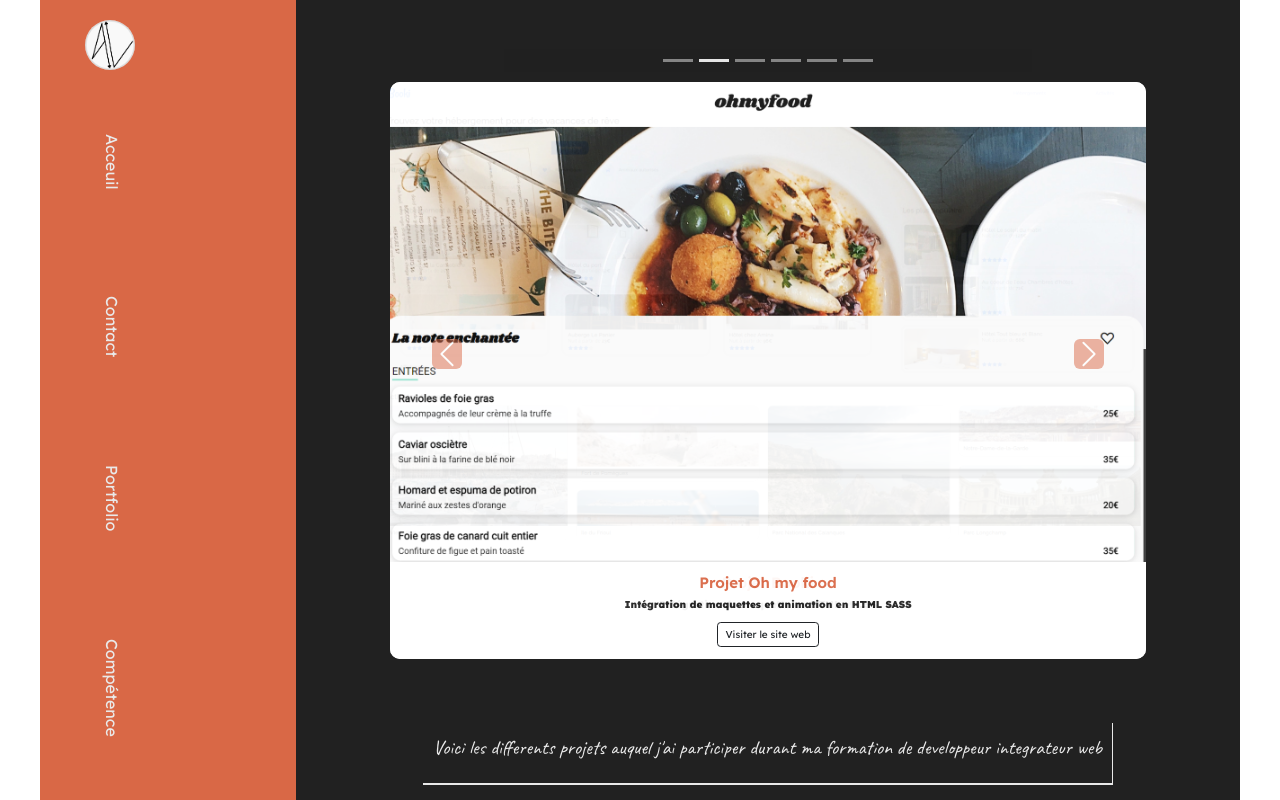
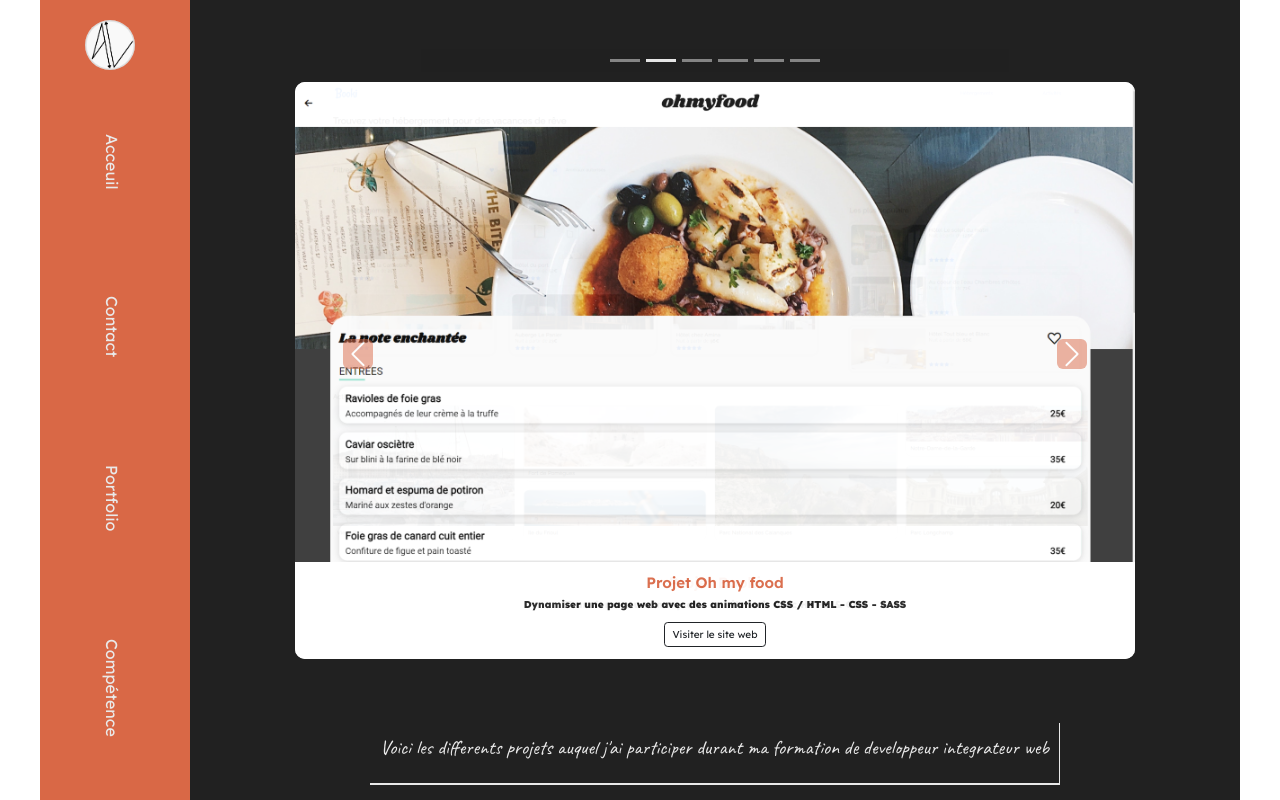
Before and after one commit to AALEMARCH/Portfolio, a React (Create React App) app: page /portfolio in a window 1280 px wide. Built offline with nearby package versions, Linux system fonts and the light colour scheme.

Commit message:
ajustement conteneur des images du portfolio / modification de textes

```diff
--- a/src/components/PortfolioHandle.js
+++ b/src/components/PortfolioHandle.js
@@ -14,7 +14,7 @@ const PortfolioHandle = () => {
           />
           <Carousel.Caption>
             <h3>Projet Booki</h3>
-            <p>Intégration de maquette en HTML et CSS</p>
+            <p>Transformer une maquette en site web avec HTML & CSS</p>
 
             <a
               href="https://aalemarch.github.io/P2_antoine_lemarchand_code/"
@@ -36,7 +36,9 @@ const PortfolioHandle = () => {
 
           <Carousel.Caption>
             <h3>Projet Oh my food</h3>
-            <p>Intégration de maquettes et animation en HTML SASS</p>
+            <p>
+              Dynamiser une page web avec des animations CSS / HTML - CSS - SASS
+            </p>
             <a
               href="https://aalemarch.github.io/AntoineLemarchand_3_29112021/"
               target="_blank"
@@ -57,7 +59,10 @@ const PortfolioHandle = () => {
 
           <Carousel.Caption>
             <h3>Projet la Chouette Agence</h3>
-            <p>SEO</p>
+            <p>
+              Optimisation d'un site web existant / SEO - Accessibilité -
+              Performances
+            </p>
             <a
               href="https://aalemarch.github.io/AntoineLemarchand_4_28122021/"
               target="_blank"
@@ -77,7 +82,10 @@ const PortfolioHandle = () => {
           />
           <Carousel.Caption>
             <h3>Projet Kanap</h3>
-            <p>Creer le Frontend d'une application en Javascript vanilla</p>
+            <p>
+              Construction d'un site e-commerce en JavaScript / JavaScript
+              Vanilla
+            </p>
             <a
               href="https://github.com/AALEMARCH/AntoineLemarchand_5_19-01-2022"
               target="_blank"
@@ -100,7 +108,10 @@ const PortfolioHandle = () => {
 
           <Carousel.Caption>
             <h3>Projet Hot Takes</h3>
-            <p>Creer le backend d'une application</p>
+            <p>
+              Construction d'une API sécurisée pour une application d'avis
+              gastronomiques / Node.JS - Express - MongoDB
+            </p>
             <a
               href="https://github.com/AALEMARCH/P6_antoine_lemarchand_code"
               target="_blank"
@@ -123,7 +134,10 @@ const PortfolioHandle = () => {
 
           <Carousel.Caption>
             <h3>Projet Groupomania</h3>
-            <p>Réseau social d'entreprise. Javascript node Js React</p>
+            <p>
+              Réseau social d'entreprise. REACT - SASS - node.Js - Express -
+              MySQL
+            </p>
             <a
               href="https://github.com/AALEMARCH/P7_antoine_lemarchand_code"
               target="_blank"
--- a/src/pages/Contact.js
+++ b/src/pages/Contact.js
@@ -4,8 +4,7 @@ import Navigation from "../components/Navigation";
 
 const Contact = () => {
   return (
-    <div className="contactPageSize">
-      {/* <div className="homePageSize"> */}
+    <div className="pageSize">
       <Navigation />
       <ContactHandle />
     </div>
--- a/src/pages/Home.js
+++ b/src/pages/Home.js
@@ -4,7 +4,7 @@ import Navigation from "../components/Navigation";
 
 const Home = () => {
   return (
-    <div className="homePageSize">
+    <div className="pageSize">
       <Navigation />
       <HomeHandle />
     </div>
--- a/src/pages/Portfolio.js
+++ b/src/pages/Portfolio.js
@@ -5,7 +5,7 @@ import ScrollToTop from "react-scroll-to-top";
 
 const Portfolio = () => {
   return (
-    <div className="skillsPageSize">
+    <div className="pageSize">
       <Navigation />
       <PortfolioHandle />
       <ScrollToTop smooth />
--- a/src/pages/Skills.js
+++ b/src/pages/Skills.js
@@ -5,7 +5,7 @@ import ScrollToTop from "react-scroll-to-top";
 
 const Skills = () => {
   return (
-    <div className="contactPageSize">
+    <div className="pageSize">
       <Navigation />
       <SkillsHandle />
       <ScrollToTop smooth />
--- a/src/styles/_contactHandle.scss
+++ b/src/styles/_contactHandle.scss
@@ -1,15 +1,7 @@
-.contactPageSize{
-    height: 100vh;
-    @media screen and (min-width: 768px) {
-        @include grid (1fr 7fr !important, 1fr);
-    }
-}
-
 .contact_container{
     width: 100%;
-    height: 83vh;
+    height: 88vh;
     color: $color-3;
-    margin-top: -8vh;
     background: linear-gradient(180deg, $color-2 20%, transparent 75%);
     position: relative;
     overflow: hidden;
--- a/src/styles/_homeHandle.scss
+++ b/src/styles/_homeHandle.scss
@@ -1,12 +1,11 @@
 .homeSection{
-    height: 75vh;
+    height: 88vh;
     background-color: $color-2;
     margin-top: -5rem;
     color: $color-3;
     @media screen and (min-width: 768px) {
         margin: 0px;
         height: 100vh;
-        width: 75vw;
         }
 }
 .presentation{
@@ -14,24 +13,30 @@
     height: 100%;
     margin: 5rem 1rem;
     @media screen and (min-width: 768px) {
-        @include flex (center, row, center);
+        @include flex (center, column, center);
         align-self: center;
         margin: 0rem;
         }
-
-
+    &_sectionAbout{
+        @media screen and (min-width: 426px) {
+            margin-bottom: 2rem;
+          }
+        @media screen and (min-width: 768px) {
+          margin-bottom: 5rem;
+        }
+    }
 }
 .imgModerate-container{
-margin: -20vh auto 5rem auto;
-@media screen and (min-width: 768px) {
-    margin: auto 0rem auto -10vw;
-    }
+margin: 0rem auto 5rem auto;
 }
 .imgModerate{
 position: relative;
 border-radius: 50%;
 box-shadow: 0 0 0 4px $color-2, 0 0 0 9px $color-1;
 width: 40vw;
+@media screen and (min-width: 426px) {
+    width: 30vw;
+    }
 @media screen and (min-width: 768px) {
     width: 20vw;
     }
@@ -43,9 +48,6 @@ width: 40vw;
     @media screen and (min-width: 768px) {
         margin: auto 5rem;
         }
-        @media screen and (min-width: 768px) {
-            margin: auto 5rem;
-            }
 }
 .moderateName{
     font-size: 1.8rem;
--- a/src/styles/_navigation.scss
+++ b/src/styles/_navigation.scss
@@ -1,14 +1,14 @@
 .sidebar{
     width: 100%;
-    height: 25vh;
+    height: 12vh;
     background-color: $color-1;
     @media screen and (min-width: 768px){
         background-color: $color-1;
         height: 100vh;
-        width: 25vw;
+        width: 150px;
     }
     @media screen and (min-width: 1000px){
-        width: 20vw;
+        width: 150px;
     }
     &_link{
         @include flex (space-around, row, center);
@@ -62,17 +62,11 @@
 
 .navigationBarre{
     @include flex (center, row, center);
+    width: 100%;
+    height: 12vh;
     padding: 1rem 1rem;
     @media screen and (min-width: 768px) {
         @include flex (space-around, column, flex-start);
         height: 100vh;
         }
 }
-.homePageSize{
-    height: 70vh;
-    @media screen and (min-width: 768px) {
-        display: flex;
-        height: 100%;
-        width: 100%;
-        }
-}
--- a/src/styles/_portfolio.scss
+++ b/src/styles/_portfolio.scss
@@ -1,22 +1,10 @@
-.skillsPageSize{
-    height: 100vh;
-    @media screen and (min-width: 426px) and (max-width: 768px){
-        height: 100%;
-    }
-    @media screen and (min-width: 768px) {
-        @include grid (1fr 7fr !important, 1fr);
-        height: 100vh;
-    }
-}
-
 .portfolioContainer{
     @include flex (space-around, column, center);
     background-color: $color-2;
     width: 100%;
-    height: 83vh;
+    height: 88vh;
     z-index: 1;
-    margin-top: -8vh;
-    @media screen and (min-width: 426px) and (max-width: 768px){
+    @media screen and (min-width: 426px) and (max-width: 767px){
         height: 100%;
     }
     @media screen and (min-width: 768px) {
@@ -35,15 +23,15 @@
             font-size: 1.5rem;
             margin: 1rem 2rem;
         }
-        @media screen and (min-width: 426px) and (max-width: 768px){
+        @media screen and (min-width: 426px) and (max-width: 767px){
             height: 25%;
             margin-top: 1rem;
         }
-        @media screen and (min-width: 426px) and (max-width: 768px){
+        @media screen and (min-width: 426px) and (max-width: 767px){
             height: 25%;
             margin: 10rem 5rem;
         }
-        @media screen and (min-width: 610px) and (max-width: 768px){
+        @media screen and (min-width: 610px) and (max-width: 767px){
             height: 25%;
             margin-top: 10rem;
         }
@@ -52,7 +40,7 @@
 
 .carousel{
     margin-top: 0.5rem;
-    @media screen and (min-width: 426px) and (max-width: 768px){
+    @media screen and (min-width: 426px) and (max-width: 767px){
         height: 75%;
     }
     &_link{
@@ -80,7 +68,12 @@
         }
     }
     &-inner{
+        width: 100%;
+        @media screen and (min-width: 426px) {
+            width: 80vw;
+        }
         @media screen and (min-width: 768px) {
+            width: 100%;
             border-radius: 10px;
         }
     }
--- a/src/styles/_setting.scss
+++ b/src/styles/_setting.scss
@@ -39,12 +39,6 @@ body{
     margin: auto;
     max-width: 1200px;
     font-family: $font-2;
-    @media screen and (min-width: 1600px) {
-        max-width: 1500px;
-    }
-    @media screen and (min-width: 2000px) {
-        max-width: 1800px;
-    }
 }
 
 button{
@@ -74,3 +68,12 @@ a:visited{
     }
 
 }
+.pageSize{
+    height: 100vh;
+    @media screen and (min-width: 426px) and (max-width: 768px){
+        height: 100%;
+    }
+    @media screen and (min-width: 768px) {
+        @include grid (1fr 7fr !important, 1fr);
+    }
+}
--- a/src/styles/_skillsHandle.scss
+++ b/src/styles/_skillsHandle.scss
@@ -4,7 +4,6 @@
     background-color: $color-2;
     color: $color-3;
     width: 100%;
-    margin-top: -8vh;
     padding: 1rem;
     background: linear-gradient(180deg, $color-2 20%, transparent 75%);
     position: relative;
```
